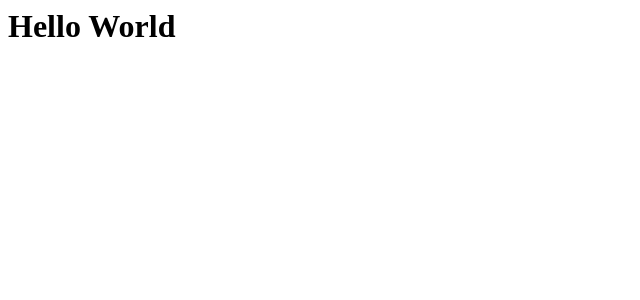
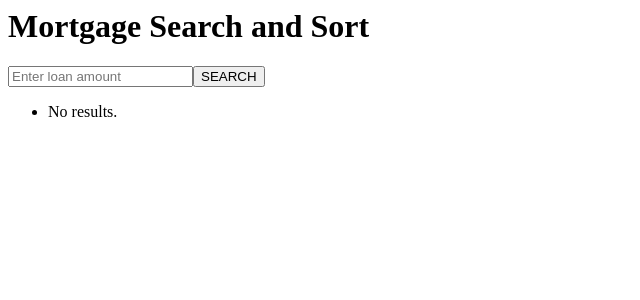
Before and after one commit to cmugla/mortgage-search, a React app: page / in a window 1280 px wide. Shown: the top 300 px of the page, without its empty margins (0-640 px from the left). Built offline with nearby package versions, Linux system fonts and the light colour scheme.

Commit message:
show results based on an input

```diff
--- a/src/client/app/App.js
+++ b/src/client/app/App.js
@@ -7,15 +7,56 @@ import AjaxAdapter from '../helpers/ajaxAdapter.js'
 const ajax = new AjaxAdapter(fetch)
 
 export default class App extends Component {
-  state={}
+  state={
+    loanAmount: '',
+    results: null,
+  }
+
+  handleSubmit = e => {
+    e.preventDefault()
+
+    ajax.getMortgageData(this.state.loanAmount).then(data => {
+      this.setState({
+        results: data
+      })
+    })
+  }
+
+  updateLoanAmt = e => {
+    this.setState({
+      loanAmount: e.target.value
+    })
+  }
 
   render () {
     console.log("you're excellent");
     console.log("\n.-        -.\n| ,-. ,-.  |\n| |   | |  |\n| `-' `-|  |\n`-     ,| -'\n       `'    ")
 
+    const { loanAmount, results } = this.state
+
     return (
       <div>
-        <h1>Hello World</h1>
+        <h1>Mortgage Search and Sort</h1>
+        <form onSubmit={this.handleSubmit} >
+          <input placeholder="Enter loan amount" value={loanAmount} onChange={this.updateLoanAmt} />
+          <button type="submit">SEARCH</button>
+        </form>
+        <ul>
+          {
+            results
+            &&
+            results.length > 0
+            &&
+            results.map((each, i) => (
+              <li key={`results-${i}`}>{each.lender.name}</li>
+            ))
+          }
+          {
+            (!results || !results.length)
+            &&
+            <li>No results.</li>
+          }
+        </ul>
       </div>
     )
   }
```
Also changed, not shown: 2 other files (tests, documents, lock files or other folders).
